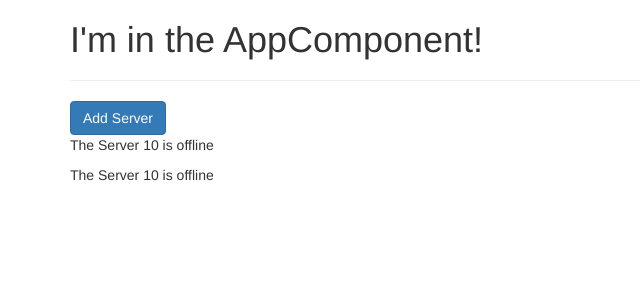
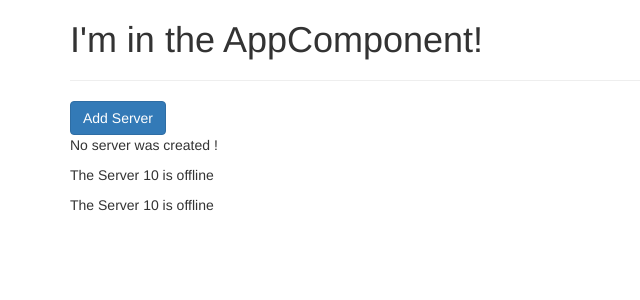
Before and after one commit to mouhagaye/ng-course, an Angular app: page / in a window 1280 px wide. Shown: the top 300 px of the page, without its empty margins (0-640 px from the left). Built offline with nearby package versions, Linux system fonts and the light colour scheme.

Commit message:
Event Bining

```diff
--- a/src/app/servers/servers.component.html
+++ b/src/app/servers/servers.component.html
@@ -1,3 +1,4 @@
-<button class="btn btn-primary" [disabled]="!allowNewServer">Add Server</button>
+<button class="btn btn-primary" [disabled]="!allowNewServer" (click)="onCreateServer()">Add Server</button>
+<p>{{serverCreationStatus}}</p>
 <app-server></app-server>
 <app-server></app-server>
--- a/src/app/servers/servers.component.ts
+++ b/src/app/servers/servers.component.ts
@@ -7,10 +7,14 @@
 })
 export class ServersComponent implements OnInit {
   allowNewServer = false;
+  serverCreationStatus = "No server was created !";
   constructor() {
     setTimeout(()=>{
       this.allowNewServer = true;
     },2000)
+  }
+  onCreateServer(){
+    this.serverCreationStatus = "Server was created successfully !";
   }
 
   ngOnInit() {
```
